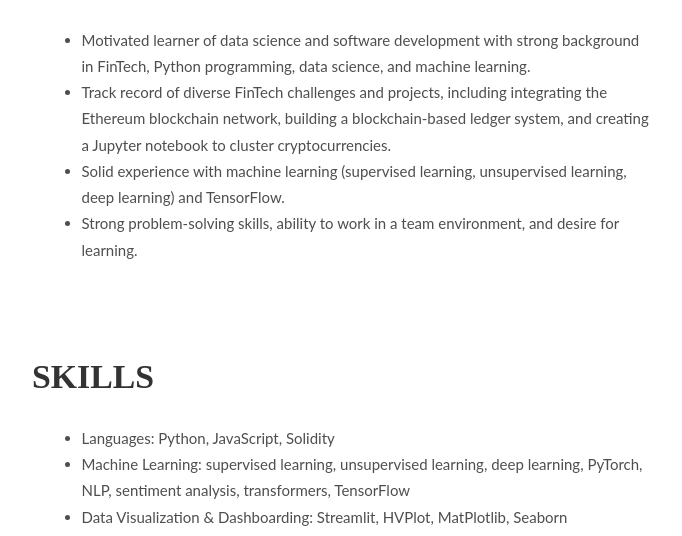
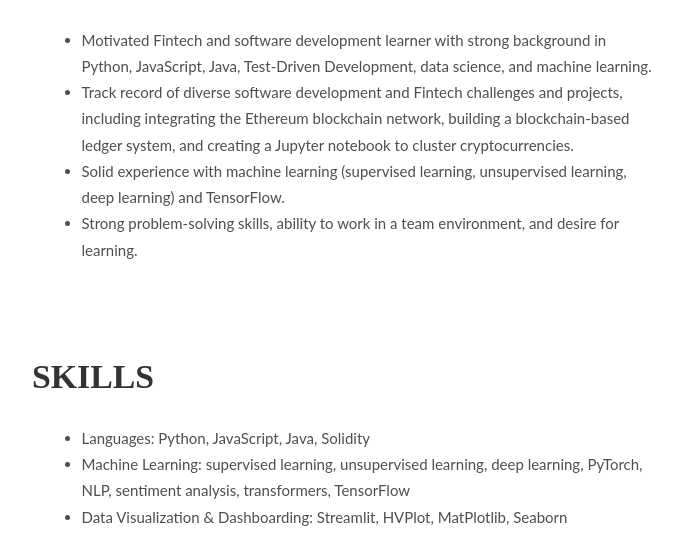
Before and after one commit to Billie-LS/Dev-HTML-Me-Something, a website: page index.html in a window 1280 px wide. Shown: the part 416-952 px from the top of the page, without its empty margins (297-979 px from the left). Drawn offline with Linux system fonts and the light colour scheme.

Commit message:
html work

```diff
--- a/index.html
+++ b/index.html
@@ -46,8 +46,8 @@
          <div class="container">
              <h1>Summary</h1>
              <ul>
-                 <li>Motivated learner of data science and software development with strong background in FinTech, Python programming, data science, and machine learning.</li>
-                 <li>Track record of diverse FinTech challenges and projects, including integrating the Ethereum blockchain network, building a blockchain-based ledger system, and creating a Jupyter notebook to cluster cryptocurrencies.</li>
+                 <li>Motivated Fintech and software development learner with strong background in Python, JavaScript, Java, Test-Driven Development, data science, and machine learning.</li>
+                 <li>Track record of diverse software development and Fintech challenges and projects, including integrating the Ethereum blockchain network, building a blockchain-based ledger system, and creating a Jupyter notebook to cluster cryptocurrencies.</li>
                  <li>Solid experience with machine learning (supervised learning, unsupervised learning, deep learning) and TensorFlow.</li>
                  <li>Strong problem-solving skills, ability to work in a team environment, and desire for learning.</li>
              </ul>
@@ -59,11 +59,12 @@
    <div class="container">
        <h1>Skills</h1>
        <ul>
-           <li>Languages: Python, JavaScript, Solidity</li>
+           <li>Languages: Python, JavaScript, Java, Solidity</li>
            <li>Machine Learning: supervised learning, unsupervised learning, deep learning, PyTorch, NLP, sentiment analysis, transformers, TensorFlow</li>
            <li>Data Visualization & Dashboarding: Streamlit, HVPlot, MatPlotlib, Seaborn</li>
            <li>Databases: SQLite, MySQL</li>
            <li>FinTech: Algorithmic Trading, Blockchain, Ethereum Virtual Machine, Web3.py, Microsoft Office</li>
+           <li>Test-Driven Development (TDD): Unit and functional testing using JavaScript Jest testing framework</li>
            <li>Tools: Pandas, Numpy, SciPy, PyStan, Statistics, scikit-learn, Jupyter Notebook</li>
            <li>Soft Skills: Continuous learning & growth mindset, problem solving, collaboration, bias for action</li>
        </ul>
```
